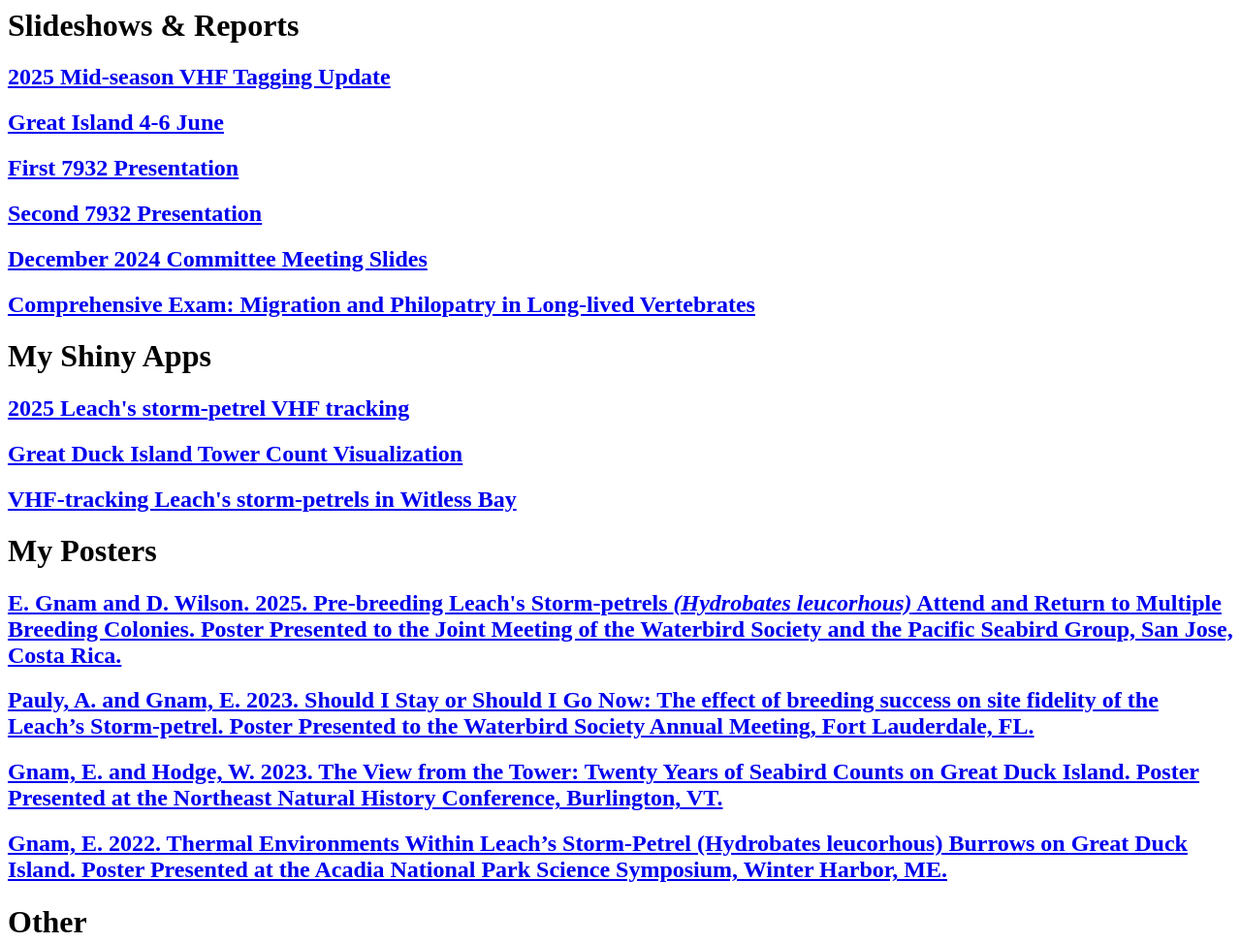
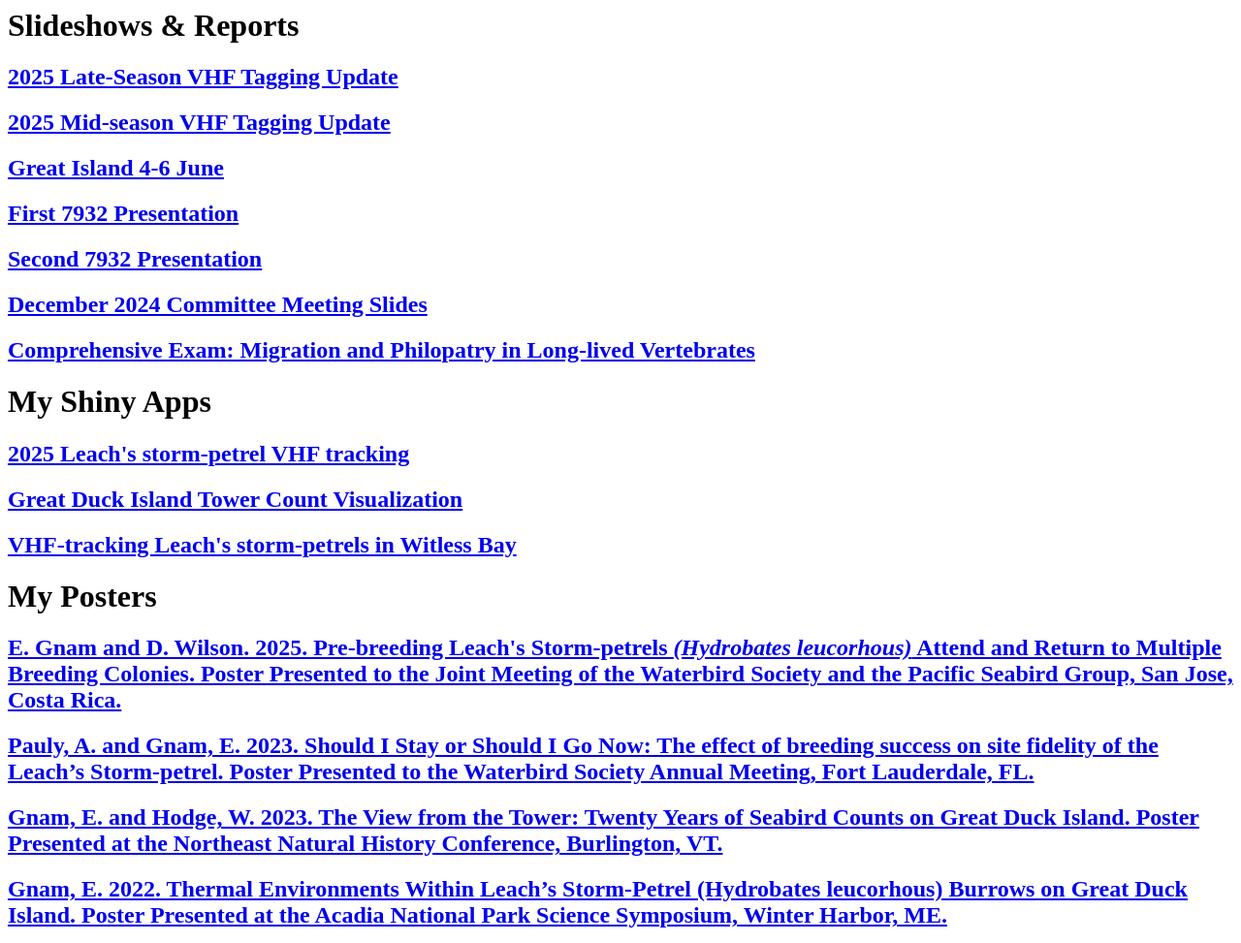
Before and after one commit to eleanorjgnam/eleanorjgnam.github.io, a plain HTML site: page index.html in a window 1280 px wide. Shown: the top 973 px of the page at 97% size. Drawn offline with Linux system fonts and the light colour scheme.

Commit message:
Update index.html

```diff
--- a/index.html
+++ b/index.html
@@ -1,4 +1,5 @@
 <h1>Slideshows & Reports</h1>
+<h2><a href="late_season_tagging_update.html"> 2025 Late-Season VHF Tagging Update</a></h2>
 <h2><a href="mid_season_vhf_update.html"> 2025 Mid-season VHF Tagging Update</a></h2>
 <h2><a href="great_island_5_june.html"> Great Island 4-6 June</a></h2>
 <h2><a href="firststatstalk.html"> First 7932 Presentation</a></h2>
```
